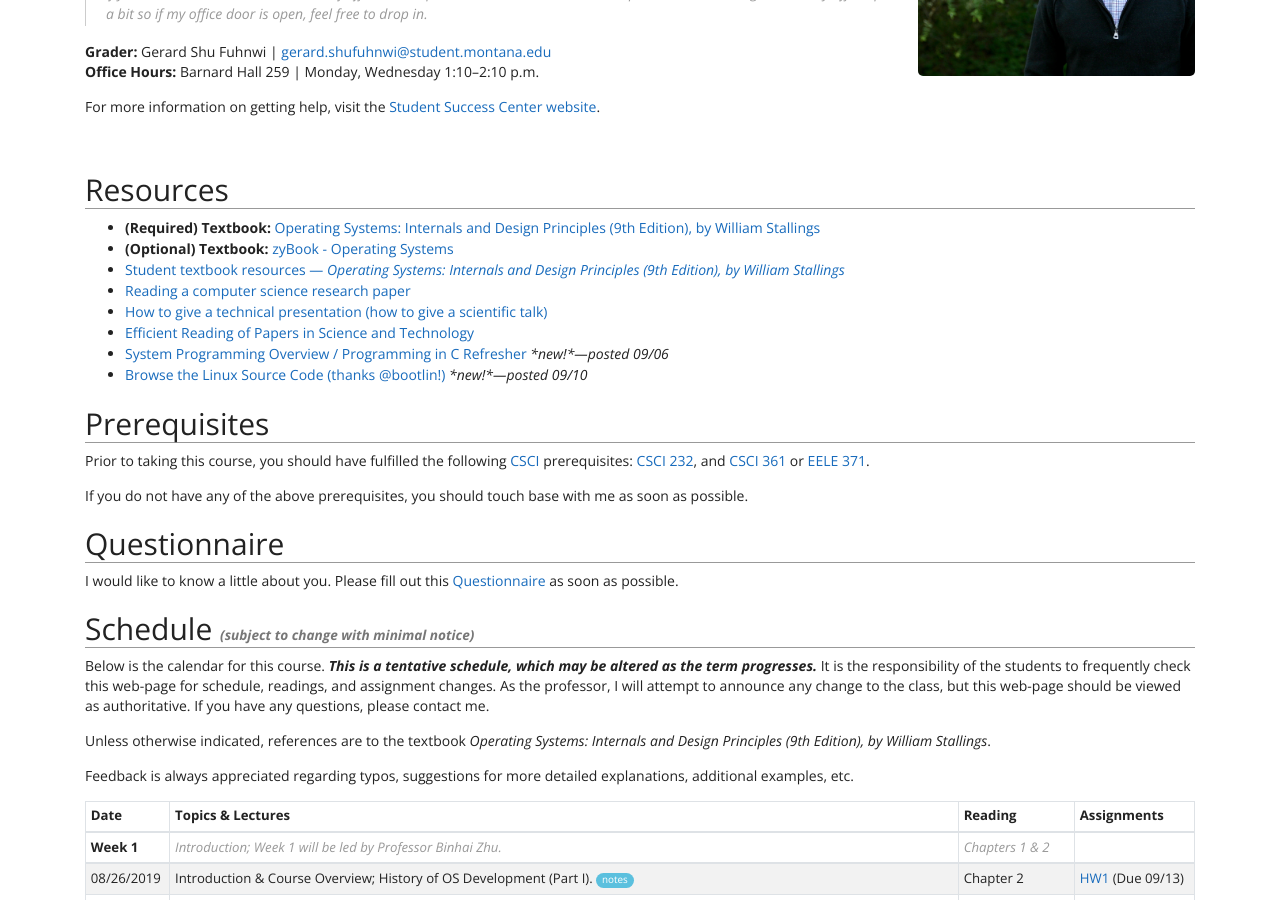
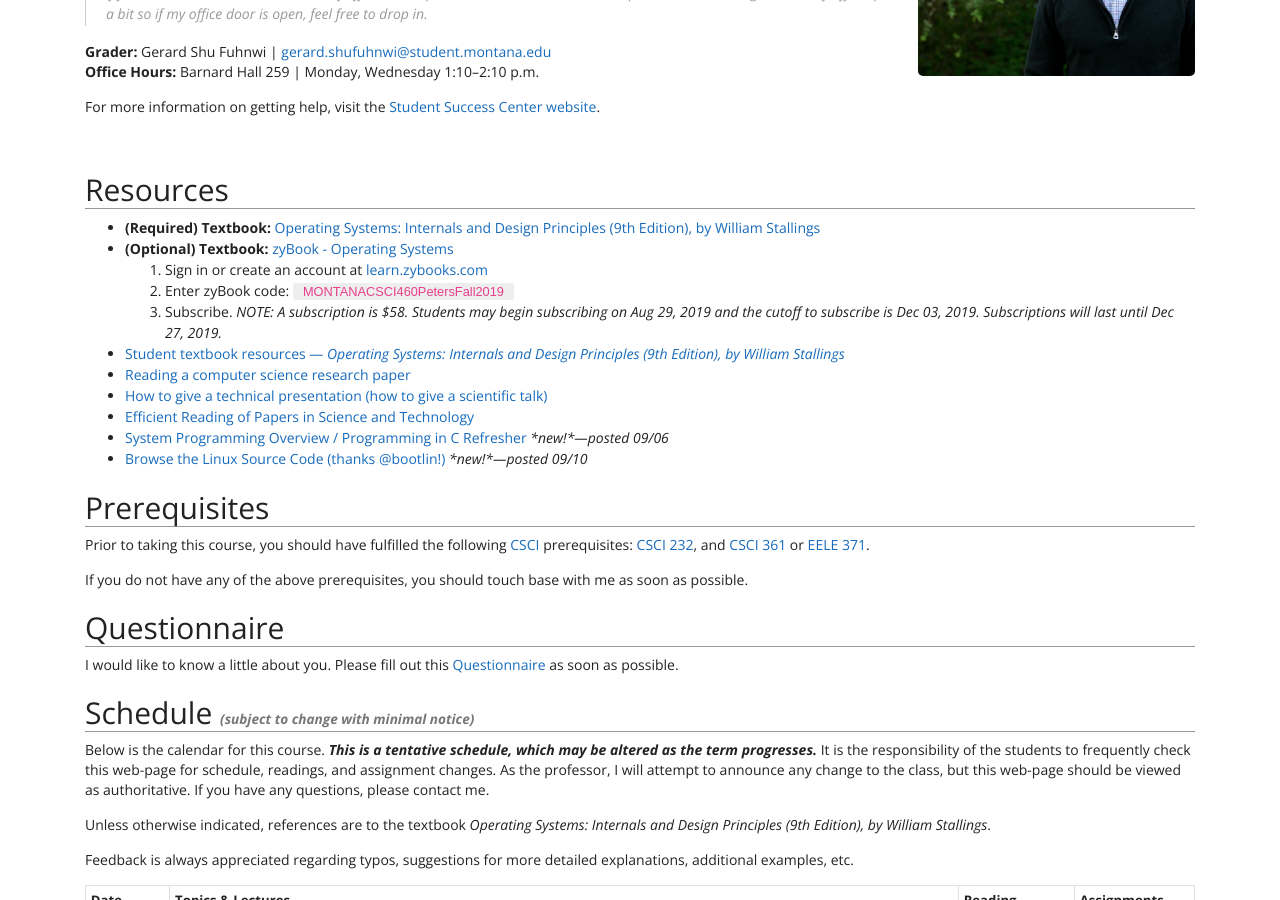
Before and after one commit to traviswpeters/cs460-2019-fall, a Jekyll site: the page built from index.md, in a window 1280 px wide and 900 px high, scrolled down 666 px. Built offline with Jekyll 4.4.1, drawn with Linux system fonts in a browser that asks for light colours; nearby versions of some CDN libraries.

Commit message:
add zybook access info

```diff
--- a/index.md
+++ b/index.md
@@ -38,7 +38,10 @@ For more information on getting help, visit the [Student Success Center website]
 ## Resources
 
 - **(Required) Textbook:** [{{ site.data.settings.textbook }}]({{ site.data.settings.textbooklink }})
-- **(Optional) Textbook:** [zyBook - Operating Systems]()
+- **(Optional) Textbook:** [zyBook - Operating Systems](https://learn.zybooks.com/zybook/MONTANACSCI460PetersFall2019)
+    1. Sign in or create an account at [learn.zybooks.com](https://learn.zybooks.com/)
+    2. Enter zyBook code: `MONTANACSCI460PetersFall2019`
+    3. Subscribe. *NOTE: A subscription is $58. Students may begin subscribing on Aug 29, 2019 and the cutoff to subscribe is Dec 03, 2019. Subscriptions will last until Dec 27, 2019.*
 - [Student textbook resources --- *{{ site.data.settings.textbook }}*](http://williamstallings.com/OperatingSystems/OS9e-Student/)
 - [Reading a computer science research paper](https://dl.acm.org/citation.cfm?id=1595493)
 - [How to give a technical presentation (how to give a scientific talk)](https://homes.cs.washington.edu/~mernst/advice/giving-talk.html)
```
